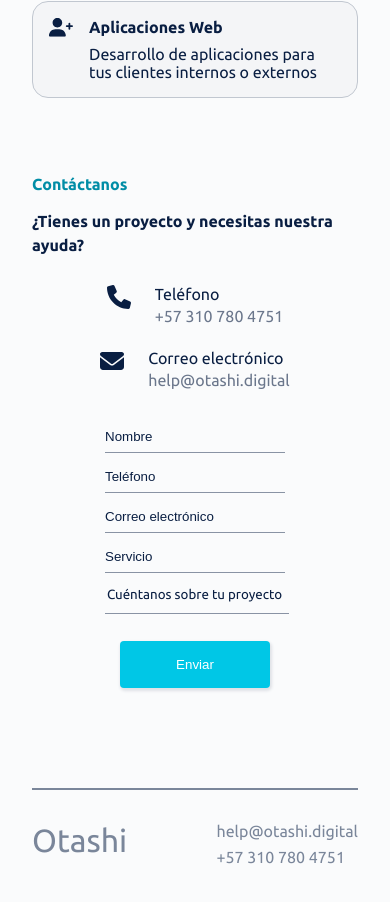
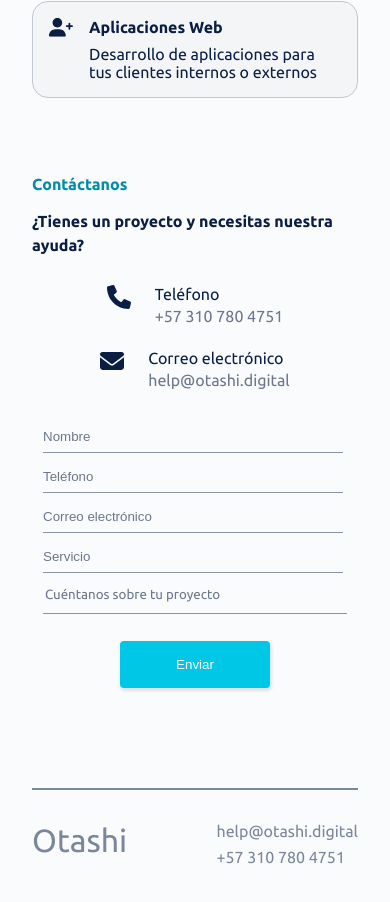
Before and after one commit to otashi/otashi-website, a React (Create React App) app: page / in a window 390 px wide. Shown: the part 1452-2354 px from the top of the page. Built offline with nearby package versions, Linux system fonts and the light colour scheme.

Commit message:
add/ input max width increased in mobile

```diff
--- a/src/components/Inputs/styles.js
+++ b/src/components/Inputs/styles.js
@@ -6,6 +6,7 @@
   background-color: transparent;
   border: none;
   border-bottom: 1px solid var(--n90);
+  border-radius: 0;
 
   &:focus {
     outline: none;
@@ -15,7 +16,12 @@
   }
 
   &::placeholder {
-    color: var(--n900);
+    color: var(--n200);
+  }
+
+  @media screen and (max-width: 550px) {
+    max-width: 350px;
+    width: 300px;
   }
 `;
 
@@ -27,6 +33,7 @@
   line-height: 11px;
   border: none;
   border-bottom: 1px solid var(--n90);
+  border-radius: 0;
   background-color: transparent;
   resize: none;
 
@@ -38,7 +45,13 @@
   }
 
   &::placeholder {
-    color: var(--n900);
+    color: var(--n200);
+    padding: 0;
+  }
+
+  @media screen and (max-width: 550px) {
+    max-width: 350px;
+    width: 300px;
   }
 `;
 
```
